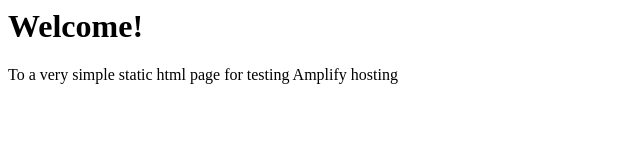
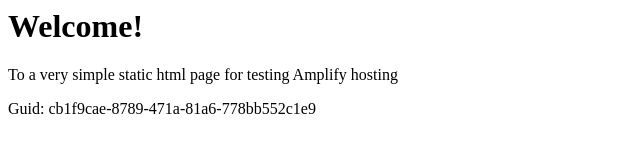
Before and after one commit to aws-aemilia-cdg/Github-PR-Commit-Integration-Test-DoNotTouch-Gith-OKSLNVO2-v1-prod-eu-west-3, a website: page src/index.html in a window 1280 px wide. Shown: the whole page, without its empty margins (0-640 px from the left). Drawn offline with Linux system fonts and the light colour scheme.

Commit message:
commit from integ tests

```diff
--- a/src/index.html
+++ b/src/index.html
@@ -1,3 +1,5 @@
+
+
 <html lang="en">
 
 <head>
@@ -10,6 +12,6 @@
 <body>
     <h1>Welcome!</h1>
     <p>To a very simple static html page for testing Amplify hosting</p>
-</body>
+    <p>Guid: cb1f9cae-8789-471a-81a6-778bb552c1e9</p></body>
 
 </html>
```
